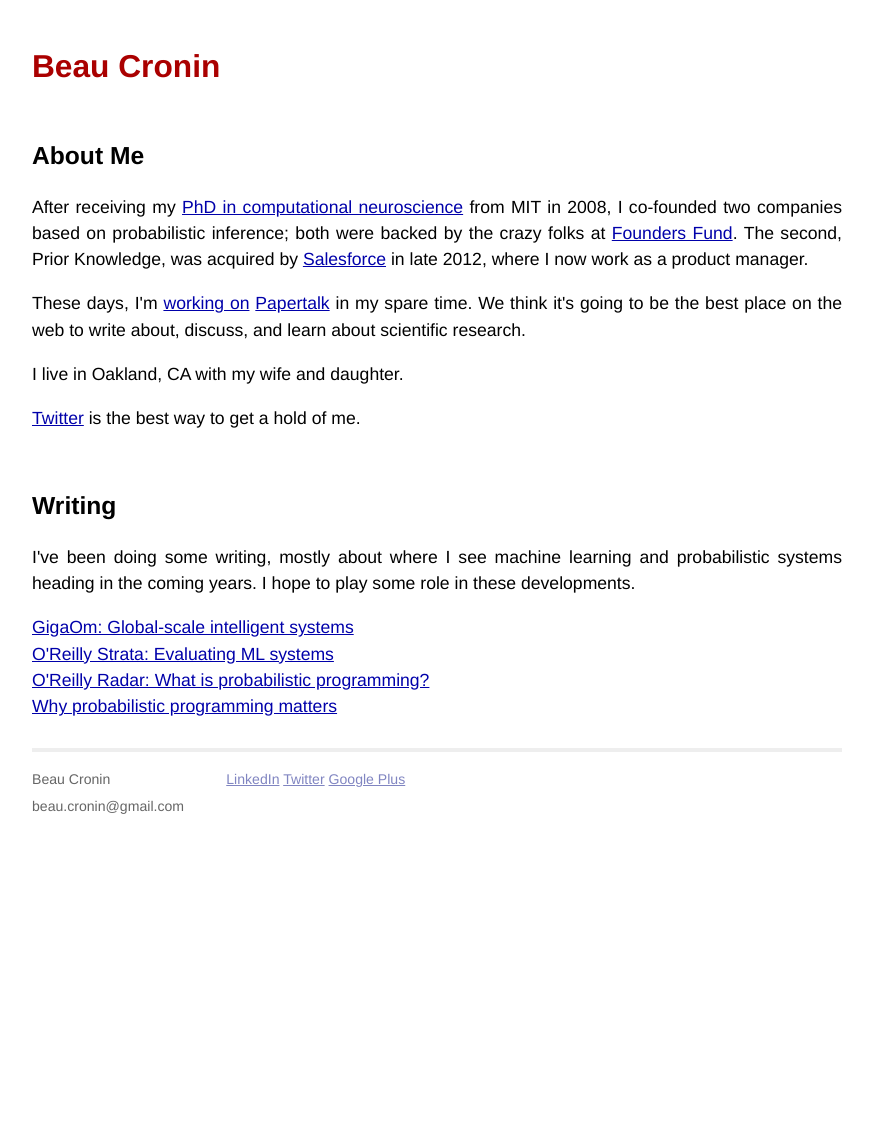
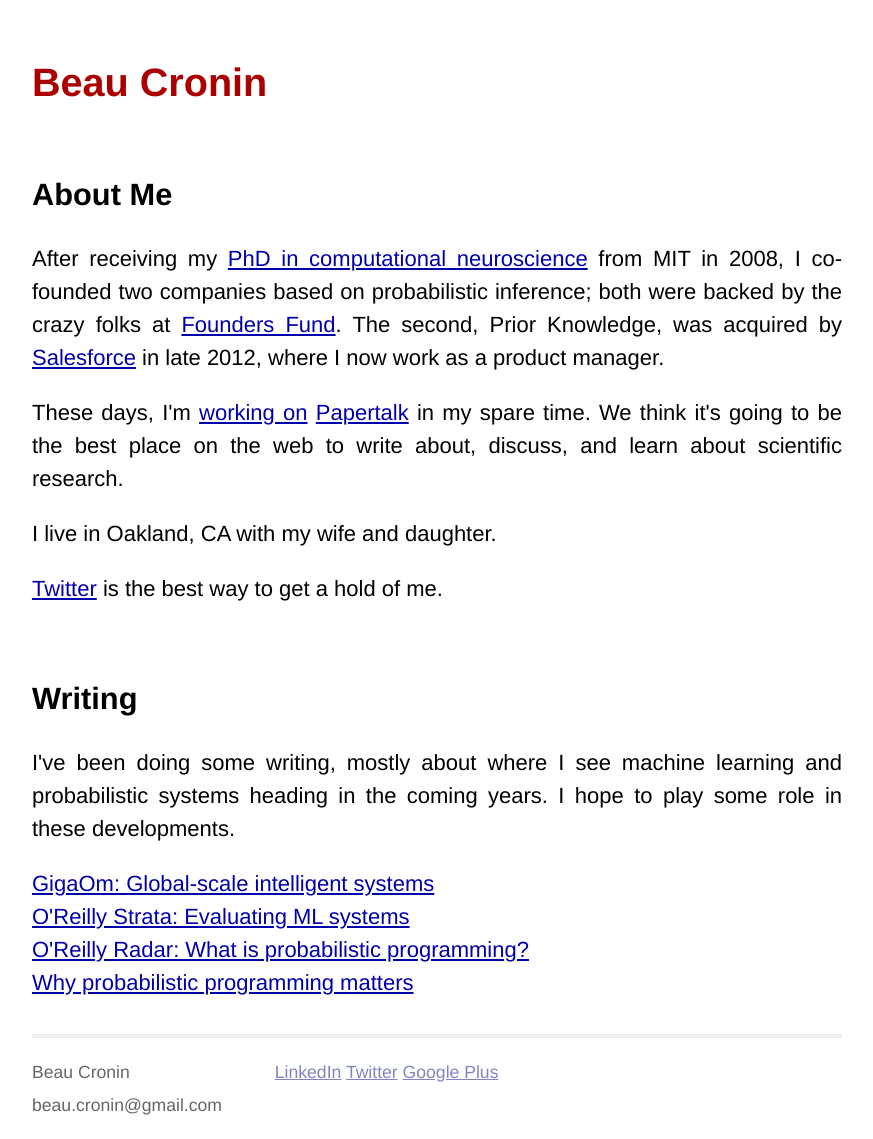
Before and after one commit to beaucronin/beaucronin.github.com, a Jekyll site: the page built from index.html, in a window 1280 px wide. Shown: the whole page, without its empty margins (203-1076 px from the left). Built offline with Jekyll 4.4.1, drawn with Linux system fonts in a browser that asks for light colours; before the commit the page ends 953 px from its top, so only the background shows below that.

Commit message:
Update screen.css

```diff
--- a/css/screen.css
+++ b/css/screen.css
@@ -17,7 +17,7 @@
 
 body {
   background-color: white;
-  font: 16px 'helvetica neue', arial, clean, sans-serif;
+  font: 20px 'helvetica neue', arial, clean, sans-serif;
   font-weight: 200;
   text-align: center;
 }
```
